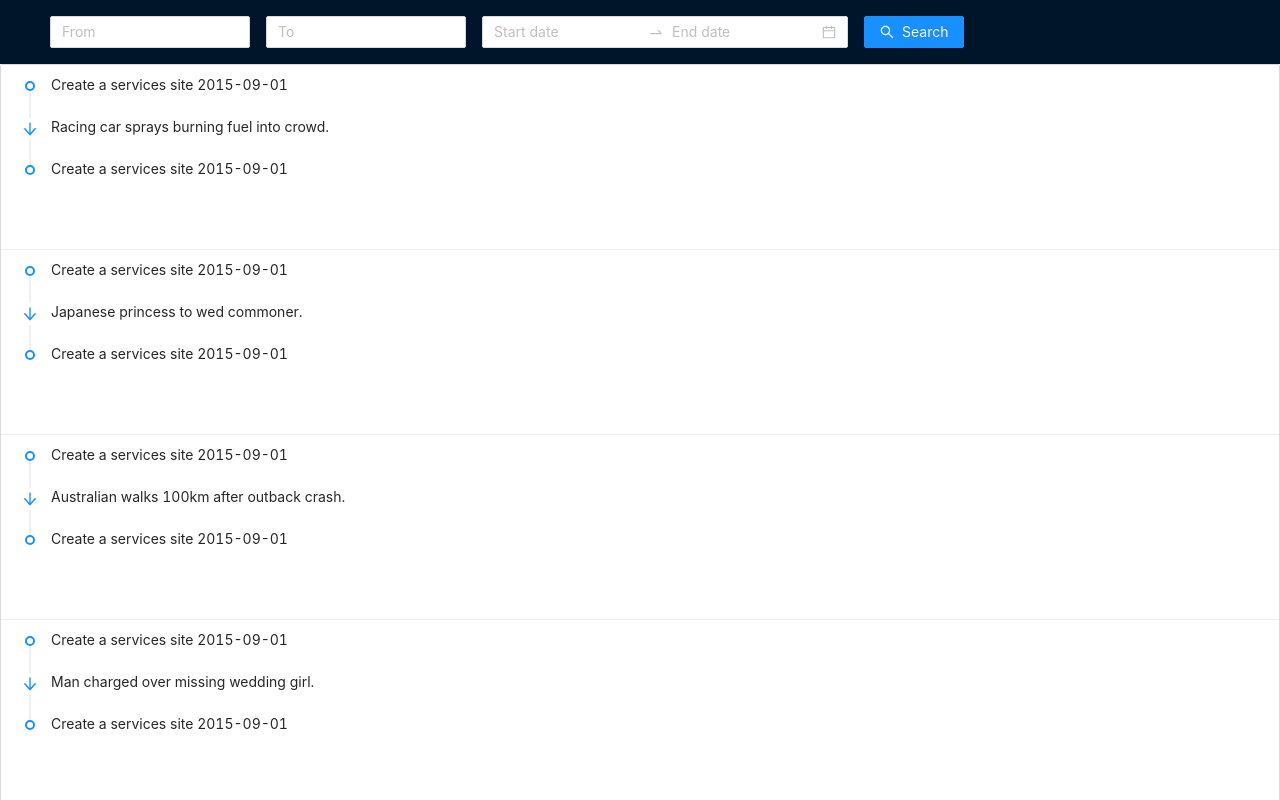
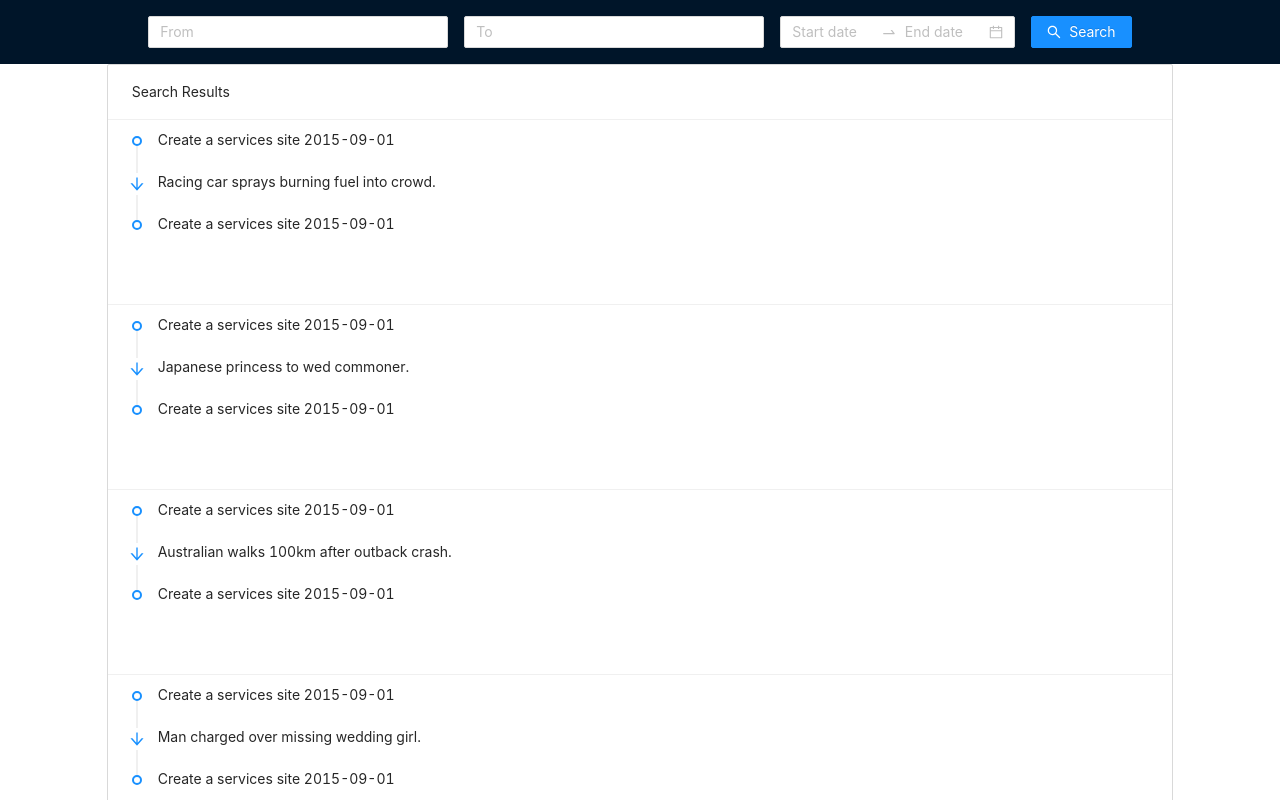
Before and after one commit to feskovio/exotic-fruit-app, a React (Create React App) app in the folder front-end/: page / in a window 1280 px wide. Shown: the top 800 px of the page. Built offline with nearby package versions, Linux system fonts and the light colour scheme.

Commit message:
slight ui changes

```diff
--- a/front-end/src/App.tsx
+++ b/front-end/src/App.tsx
@@ -1,6 +1,6 @@
 import React, {ReactElement, useState} from 'react';
 import './App.css';
-import {Button, DatePicker, Layout, List, Space, Timeline} from 'antd';
+import {Button, Col, DatePicker, Layout, List, Row, Space, Timeline} from 'antd';
 import { AutoComplete } from 'antd';
 import { SearchOutlined } from '@ant-design/icons';
 import { ArrowDownOutlined } from '@ant-design/icons';
@@ -59,11 +59,13 @@ const App: React.FC = () => {
       <div className="App">
         <Layout>
           <Header>
+            <Row>
+              <Col span={20} offset={2}>
                 <Space size={"middle"}>
                   <AutoComplete
                       value={from}
                       options={options}
-                  style={{ width: 200 }}
+                      style={{ width: 300 }}
                       onSelect={onSelect}
                       onSearch={onSearch}
                       onChange={onFromChange}
@@ -72,7 +74,7 @@ const App: React.FC = () => {
                   <AutoComplete
                       value={to}
                       options={options}
-                  style={{ width: 200 }}
+                      style={{ width: 300 }}
                       onSelect={onSelect}
                       onSearch={onSearch}
                       onChange={onToChange}
@@ -83,14 +85,21 @@ const App: React.FC = () => {
                     Search
                   </Button>
                 </Space>
+              </Col>
+            </Row>
           </Header>
           <Content>
+            <Row>
+              <Col span={20} offset={2}>
                 <List
                     size="large"
+                    header={"Search Results"}
                     bordered
                     dataSource={data}
                     renderItem={item => getListItem(item)}
                 />
+              </Col>
+            </Row>
           </Content>
         </Layout>
       </div>
```
Lines whose indentation alone changed are shown as unchanged.
